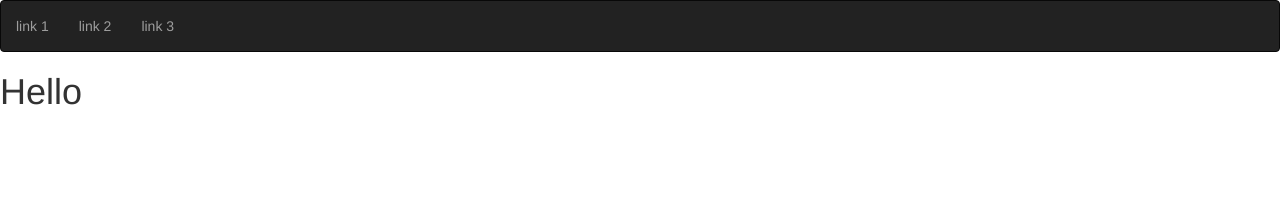
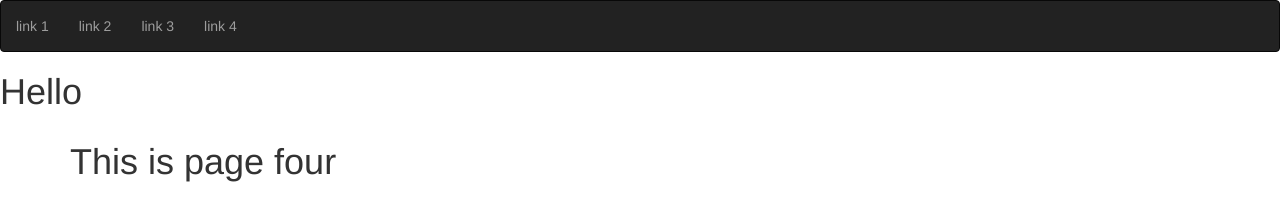
Before and after one commit to rakeshsagar64/angularspa, a plain HTML site: page index.html at #!/page4 in a window 1280 px wide. Drawn offline with nearby package versions, Linux system fonts and the light colour scheme; some packages are replaced by stand-ins of ours.

Commit message:
added fourth page

```diff
--- a/index.html
+++ b/index.html
@@ -29,6 +29,9 @@
     <li>
         <a href="#!page3">link 3</a>
     </li>
+    <li>
+            <a href="#!page4">link 4</a>
+        </li>
 </ul>
 </div>
     <h1>{{title}}</h1>
--- a/js/app.js
+++ b/js/app.js
@@ -6,6 +6,8 @@ app.config(function($routeProvider){
         templateUrl:"template/page2.html"
     }).when("/page3",{
         templateUrl:"template/page3.html"
+    }).when("/page4",{
+        templateUrl:"template/page4.html"
     });
 })
 
--- /dev/null
+++ b/template/page4.html
@@ -0,0 +1 @@
+<h1>This is page four</h1>
```
